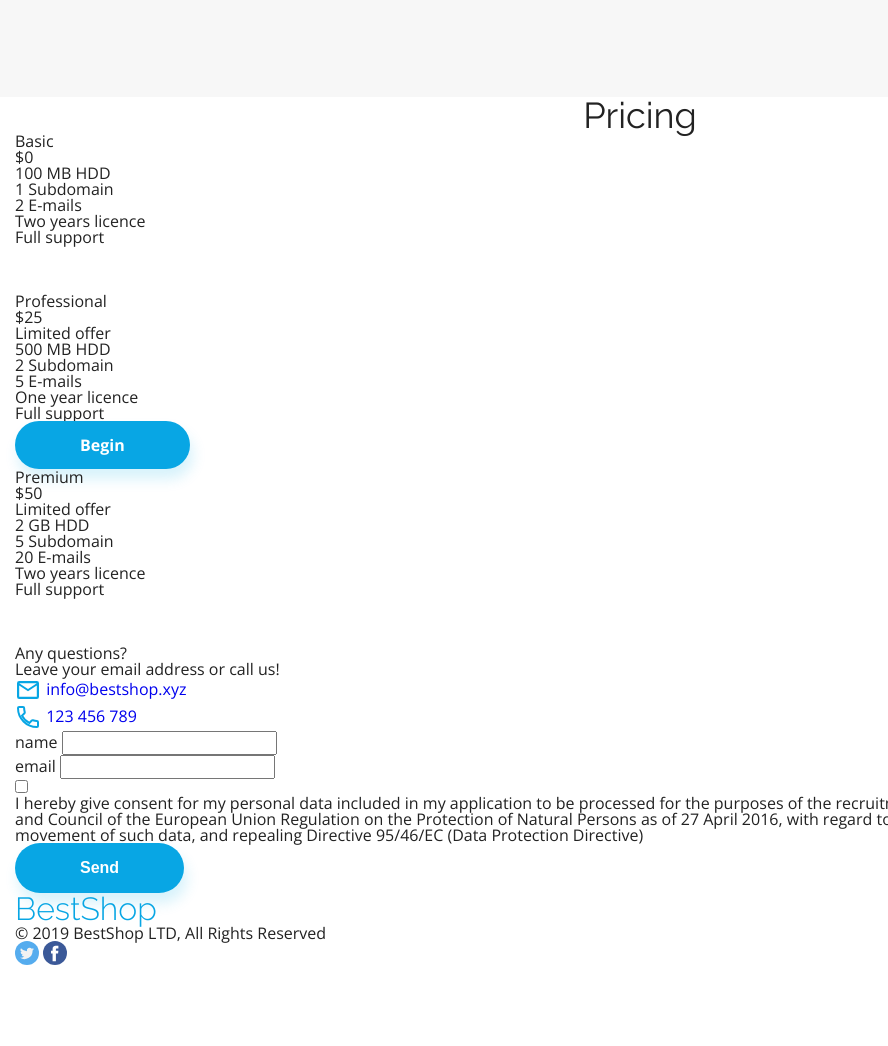
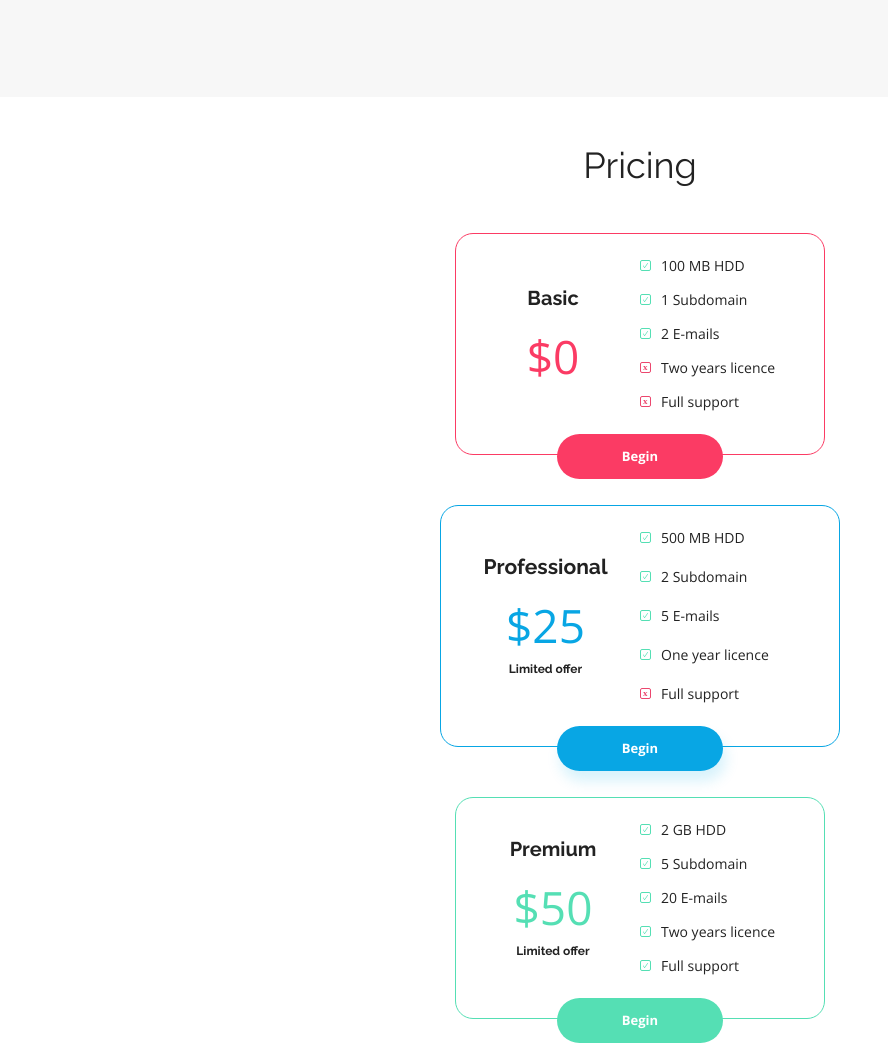
Before and after one commit to EdytaWe/BestShop, a website: page public/index.html in a window 1280 px wide. Shown: the part 2475-3521 px from the top of the page, without its empty margins (0-888 px from the left). Before the commit the page ends 3440 px from the top, so only its background shows below. Drawn offline with nearby package versions, Linux system fonts and the light colour scheme.

Commit message:
add styles to section pricing

```diff
--- a/src/styles/elements/_custom.scss
+++ b/src/styles/elements/_custom.scss
@@ -4,3 +4,4 @@
 @import "buttons";
 @import "statistics";
 @import "benefits";
+@import "pricing";
--- /dev/null
+++ b/src/styles/elements/_pricing.scss
@@ -0,0 +1,141 @@
+.pricing {
+  margin: 100px auto;
+  display: flex;
+  flex-direction: column;
+  justify-content: center;
+  align-items: center;
+  @include notebook {
+    margin: 50px auto;
+  }
+  &__boxes {
+    display: flex;
+    align-items: center;
+    justify-content: center;
+    margin-top: 50px;
+    @include notebook {
+      flex-direction: column;
+      width: 100%;
+    }
+  }
+  &__box {
+    width: 370px;
+    border-radius: 18px;
+    display: flex;
+    flex-direction: column;
+    align-items: center;
+    border: 1px solid var(--accent-color);
+    @include notebook {
+      width: 100%;
+      max-width: 370px;
+      flex-direction: row;
+      flex-wrap: wrap;
+      margin-bottom: 50px;
+      justify-content: center;
+      padding: 25px 10px 0 10px;
+
+      &:last-child {
+        margin-bottom: 0;
+      }
+    }
+
+    .btn {
+      position: relative;
+      bottom: -25px;
+      font-size: 0.8125rem;
+      background-color: var(--accent-color);
+    }
+    &__basic {
+      --accent-color: #{$color-redish};
+      .pricing__price {
+        margin-bottom: 30px;
+        @include notebook {
+          margin-bottom: 0;
+        }
+      }
+    }
+    &__professional {
+      --accent-color: #{$color-primary};
+      width: 400px;
+      margin: 0 40px;
+      box-shadow: 5px 1px 27px var(--color-primary-shadow);
+      @include notebook {
+        max-width: 400px;
+        width: 100%;
+        margin: 0 0 50px 0;
+      }
+      .pricing__type {
+        font-size: 1.3125rem;
+      }
+      .pricing__item {
+        margin-bottom: 25px;
+      }
+    }
+    &__premium {
+      --accent-color: #{$color-green};
+    }
+  }
+  &__details {
+    margin-top: 34px;
+    margin-bottom: 60px;
+    text-align: center;
+    @include notebook {
+      width: 50%;
+      margin: 0;
+    }
+  }
+
+  &__type {
+    font-size: 1.25rem;
+    font-family: $font-raleway;
+    font-weight: 700;
+  }
+
+  &__price {
+    font-size: 2.875rem;
+    font-family: $font-open-sans;
+    font-weight: 300;
+    margin-top: 25px;
+    color: var(--accent-color);
+  }
+
+  &__limited {
+    text-align: center;
+    margin-top: 15px;
+    font-size: 0.75rem;
+    font-family: $font-raleway;
+    font-weight: 700;
+  }
+  &__items {
+    text-align: center;
+    @include notebook {
+      width: 50%;
+      text-align: left;
+    }
+  }
+
+  &__item {
+    font-size: 14px;
+    margin-bottom: 20px;
+    @include notebook {
+      &:last-child {
+        margin-bottom: 0;
+      }
+    }
+    &:before {
+      content: "";
+      width: 11px;
+      height: 11px;
+      display: inline-block;
+      margin-right: 10px;
+      background-image: url("../assets/Ckechmark-1.svg");
+    }
+    &__not::before {
+      content: "";
+      width: 11px;
+      height: 11px;
+      display: inline-block;
+      margin-right: 10px;
+      background-image: url("../assets/Close.svg");
+    }
+  }
+}
```
Also changed, not shown: public/css/style.css, 1 other file.
